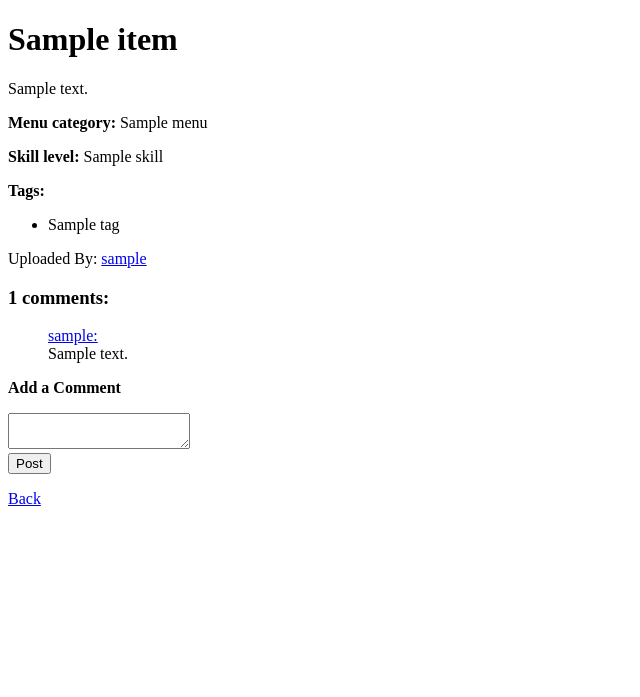
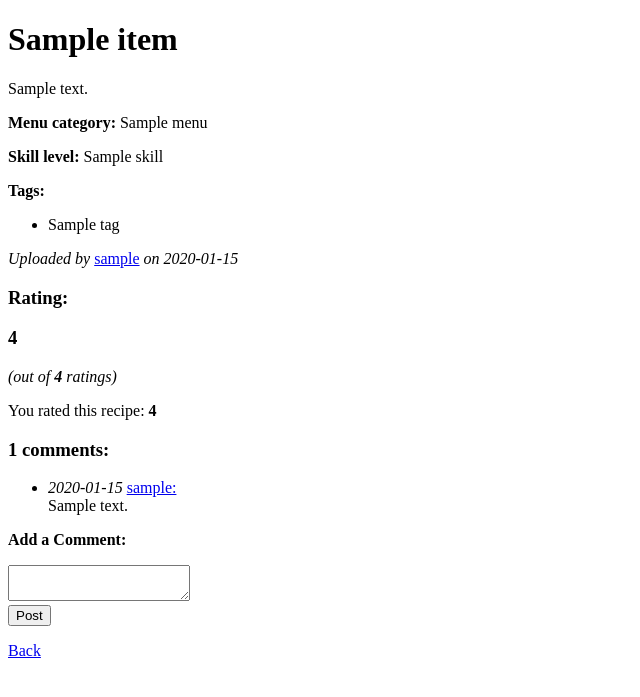
Before and after one commit to niinaIsHere/reseptit, a Flask app: template templates/show_item.html in a window 1280 px wide. Shown: the top 697 px of the page, without its empty margins (0-640 px from the left). Run offline with Flask 3, Linux system fonts and the light colour scheme; the template is opened without the code that fills it: most values are stand-ins (such as "Sample title", 1, 10 or a date in 2020).

Commit message:
Update show_item.html

```diff
--- a/templates/show_item.html
+++ b/templates/show_item.html
@@ -17,7 +17,7 @@
       {% endfor %}
     </ul>
   <p>
-    Uploaded By: <a href="/user/{{ item.user_id }}">{{ username }}</a>
+    <i>Uploaded by</i> <a href="/user/{{ item.user_id }}">{{ username }}</a><i> on {{ item.created[:10] }}</i>
   </p>
 
   {% if session.user_id == item.user_id %}
@@ -27,14 +27,51 @@
   </p>
   {% endif %}
 
-  <h3>{{ comments | count }} comments:</h3>
-  <ul style="list-style-type:none;">
-  {% for comment in comments %}
-    <li><a href="/user/{{ comment.user_id }}">{{ comment.username }}:<br></a>{{ comment.content }}</li>
+  <h3>Rating:</h3>
+    {% if rating == None %}
+      <p><b>-</b></p>
+    {% else %}
+      <p><h3>{{ rating[0] }}</h3>
+      <em>(out of <b>{{ rating[1] }}</b> ratings)</em></p>
+    {% endif %}
+
+    {% if user_rating != 0 %}
+      <p>You rated this recipe:<b> {{ user_rating }}</b></p>
+    {% endif %}
+
+    {% if user_rating == 0 %}
+      <p><b>Rate Recipe</b></p>
+    <form action="/add_rating" method="post">
+      <input type="radio" name="rating" value="1"/>1
+      <input type="radio" name="rating" value="2"/>2
+      <input type="radio" name="rating" value="3"/>3
+      <input type="radio" name="rating" value="4"/>4
+      <input type="radio" name="rating" value="5"/>5
+      <input type="hidden" name="item_id" value="{{ item.id }}"/>
+      <br>
+      <input type="submit" value="Rate" />
+    </form>
+    {% endif %}
+
+  {% if comments | count > 10 %}
+    <h3>Showing 10 of {{ comments | count }} comments:</h3>
+  {% else %}
+    <h3>{{ comments | count }} comments:</h3>
+  {% endif %}
+
+  <ul>
+  {% for comment in comments[-10:] %}
+    <li><i>{{ comment.created[:10] }} </i><a href="/user/{{ comment.user_id }}">{{ comment.username }}:</a><br>{{ comment.content }}</li>
   {% endfor %}
   </ul>
 
-  <p><b>Add a Comment</b></p>
+  {% if comments | count > 10 %}
+    <p>
+    <a href="/item/{{ item.id }}/comments">Show more</a>
+    </p>
+  {% endif %}
+
+  <p><b>Add a Comment:</b></p>
   <form action="/add_comment" method="post">
     <textarea name="content" required></textarea>
     <input type="hidden" name="item_id" value="{{ item.id }}"/>
```
